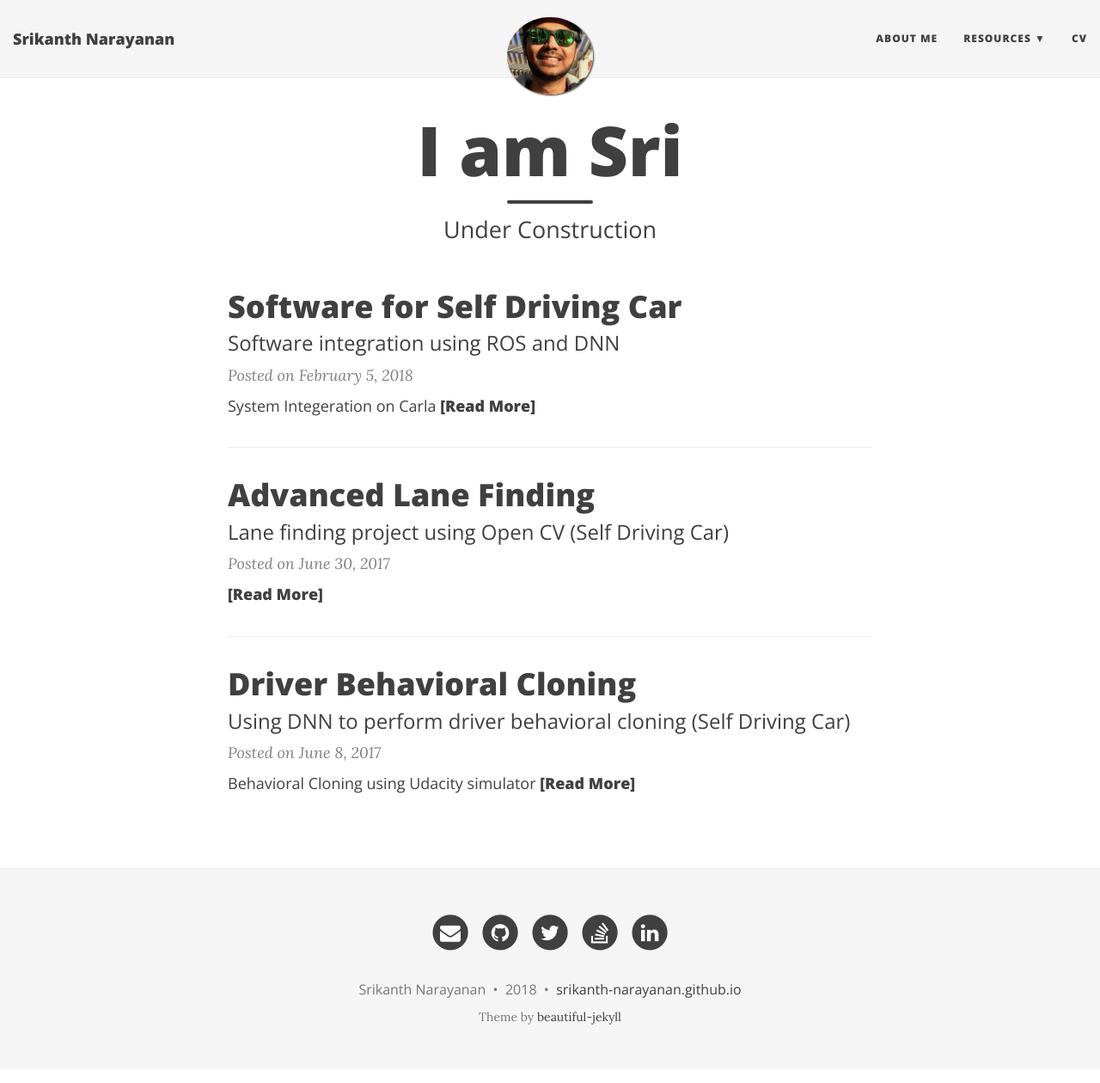
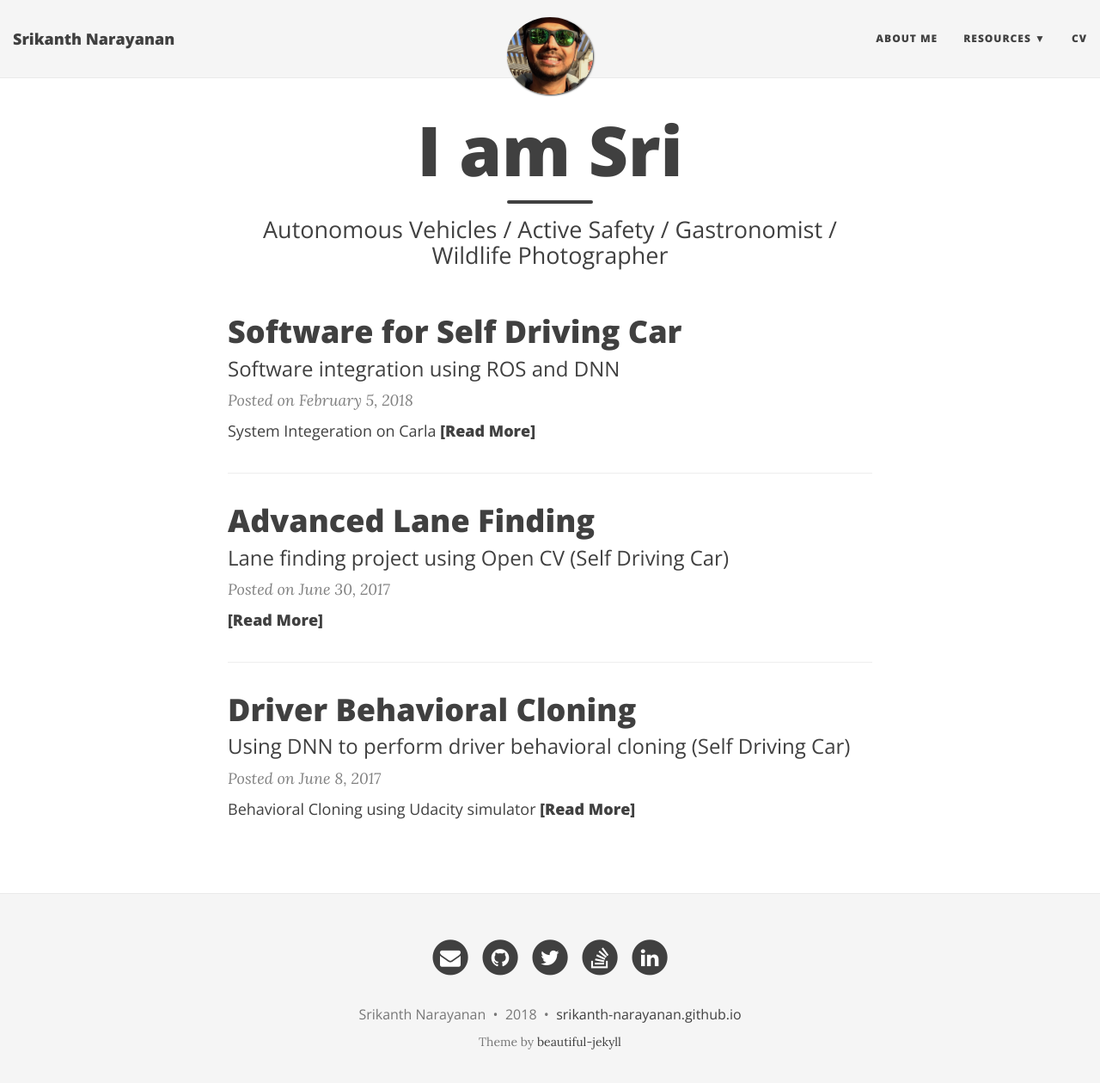
Before and after one commit to srikanth-narayanan/srikanth-narayanan.github.io, a Jekyll site: the page built from index.html, in a window 1280 px wide and 1273 px high. Shown: the top 1260 px of the window at 86% size. Built offline with Jekyll 4.4.1, drawn with Linux system fonts in a browser that asks for light colours; nearby versions of some CDN libraries; the list of posts is cut into pages by our own code.

Commit message:
Updated subtitle

```diff
--- a/index.html
+++ b/index.html
@@ -1,7 +1,7 @@
 ---
 layout: page
 title: I am Sri
-subtitle: Under Construction
+subtitle: Autonomous Vehicles / Active Safety / Gastronomist / Wildlife Photographer
 use-site-title: true
 ---
 
```
